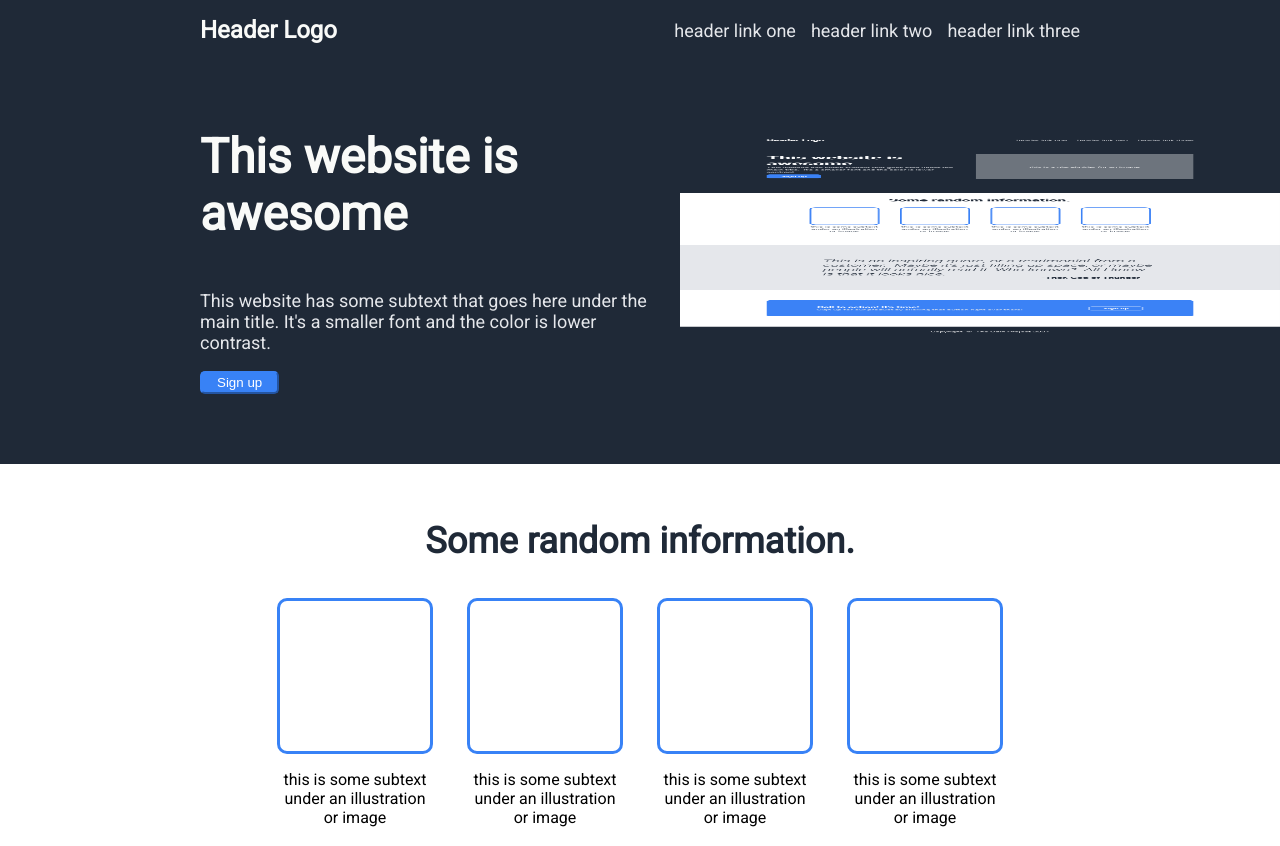
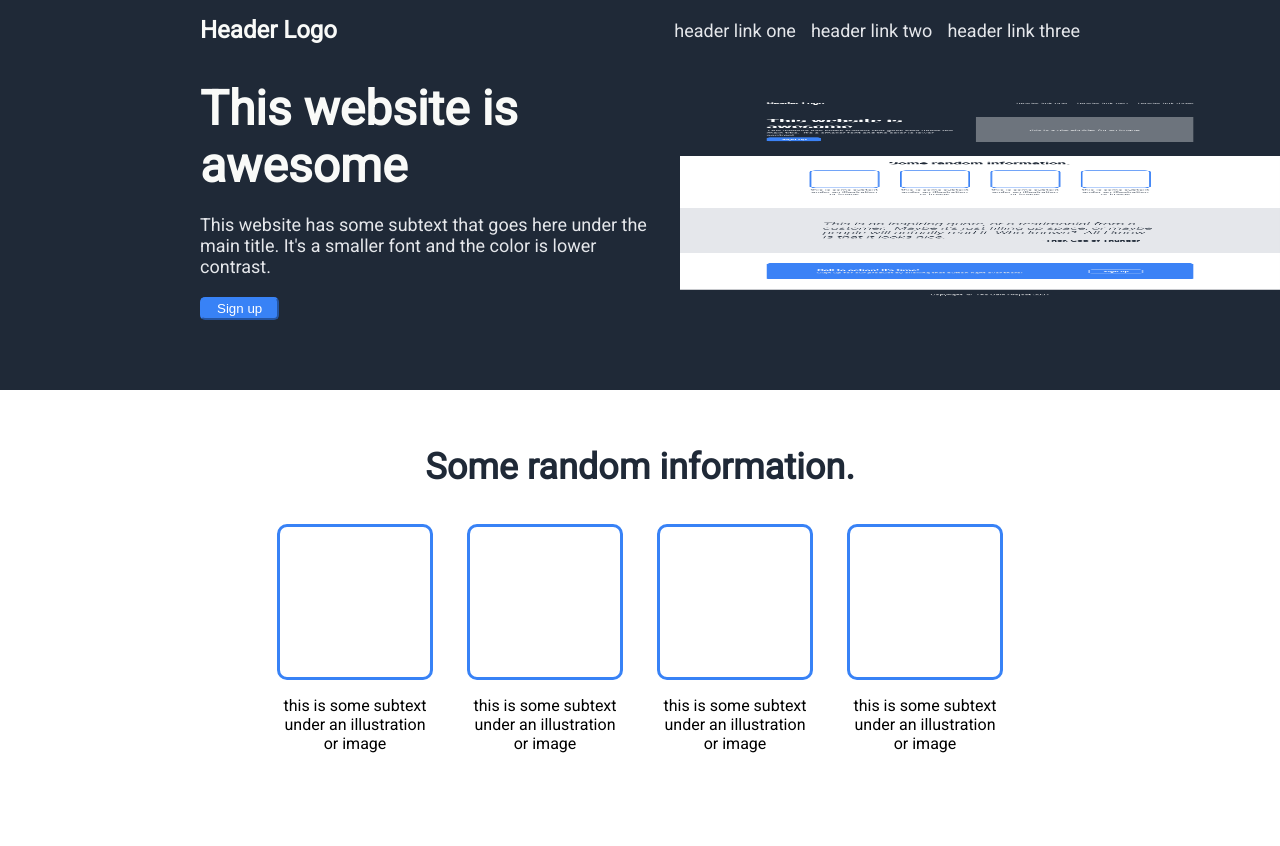
Before and after one commit to ctonneslan/landing-page, a plain HTML site: page index.html in a window 1280 px wide. Shown: the top 846 px of the page. Drawn offline with Linux system fonts and the light colour scheme.

Commit message:
Fixed the row of images so that they wrap onto a new row when there is not enough space. Also changed the <p>s to <div>s so that formatting within a flex box is more straightforward.

```diff
--- a/index.html
+++ b/index.html
@@ -20,11 +20,11 @@
     </div>
     <div class="first">
         <div class="left-content">
-            <p class="hero">This website is awesome</p>
-            <p class="secondary">This website has some subtext that goes here under
+            <div class="hero">This website is awesome</div>
+            <div class="secondary">This website has some subtext that goes here under
                 the main title. It's a smaller font and the color is
                 lower contrast.
-            </p>
+            </div>
             <button>Sign up</button>
         </div>
         <img src="img.png" alt="This is a placeholder for an image" height="200px" width="600px">
--- a/style.css
+++ b/style.css
@@ -62,10 +62,14 @@ img {
     padding-right: 15px;
     border-radius: 5px;
     border-color: #3882F6;
+    align-self: flex-start;
 }
 
 .left-content {
+    display: flex;
+    flex-direction: column;
     max-width: 450px;
+    gap: 20px
 }
 
 .placeholder {
@@ -92,7 +96,8 @@ img {
     display: flex;
     justify-content: center;
     align-items: center;
-    gap: 40px
+    gap: 40px;
+    flex-wrap: wrap;
 }
 
 .pair {
```
